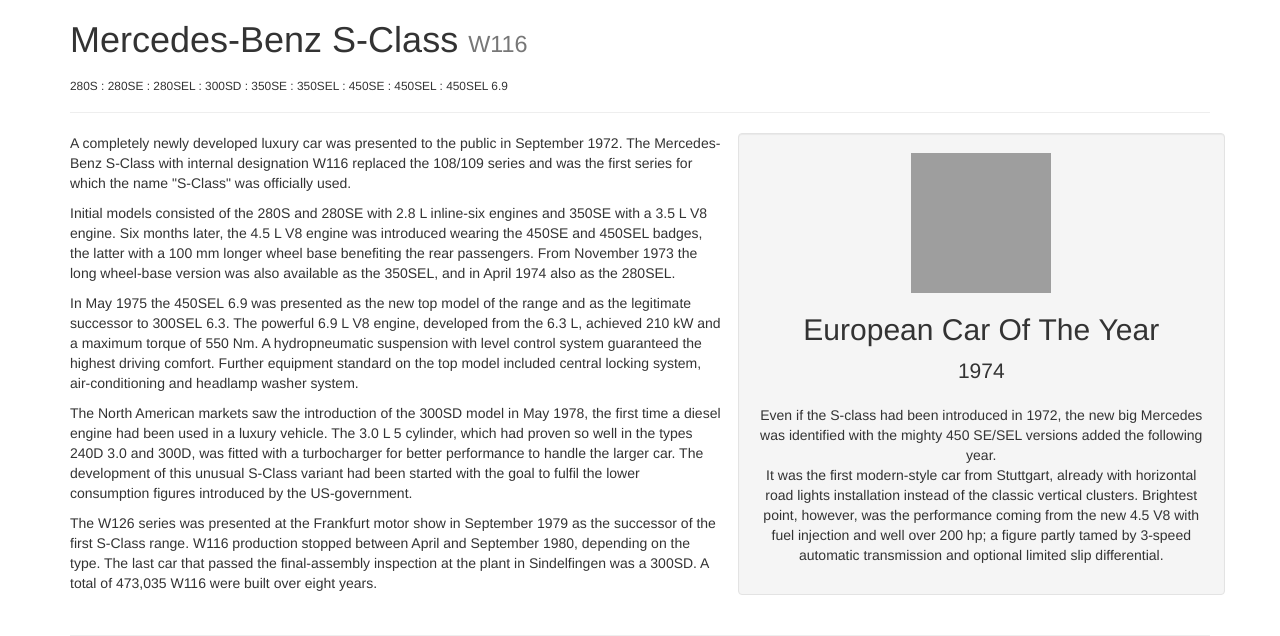
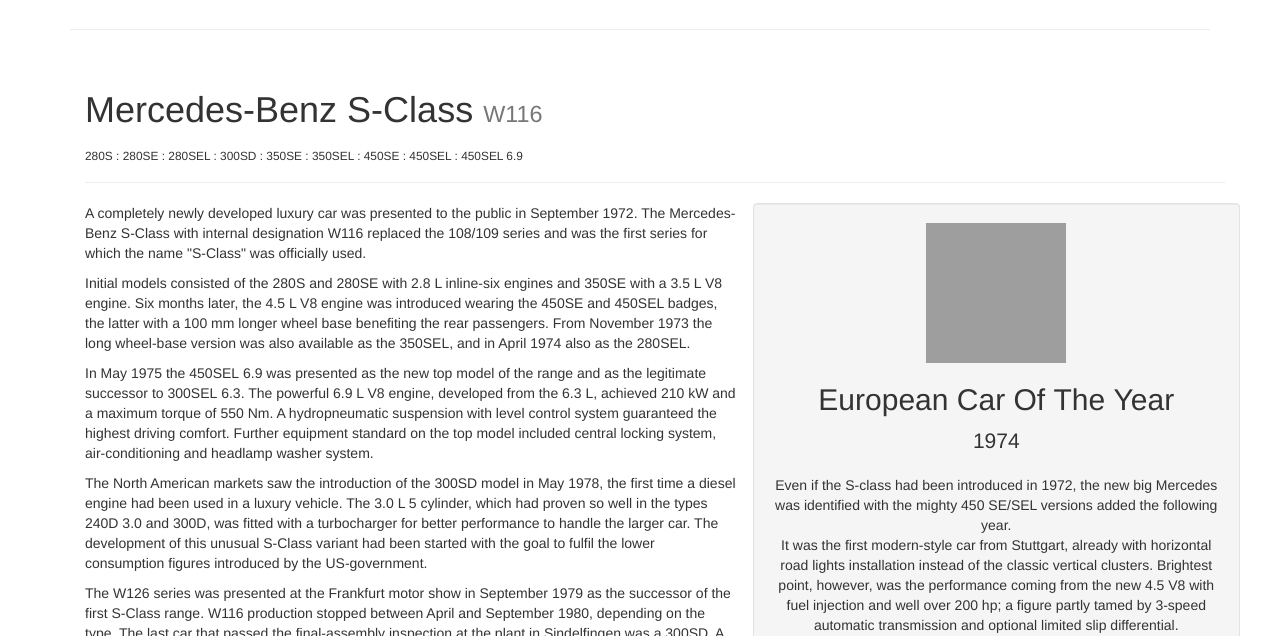
Before and after one commit to W116org/w116org.github.io, a Jekyll site: the page built from index.html, in a window 1280 px wide. Shown: the part 392-1028 px from the top of the page. Built offline with Jekyll 4.4.1, drawn with Linux system fonts in a browser that asks for light colours; nearby versions of some CDN libraries; comment, search, counter and statistics services are not loaded; grey boxes are pictures that could not be loaded.

Commit message:
Update default.html

```diff
--- a/_layouts/default.html
+++ b/_layouts/default.html
@@ -20,7 +20,13 @@
 
 	{% include banner.html %}
 
+<div id="content" class="container">
+
+	{% include header.html %}
+
 	{{ content }}
+
+</div> <!-- End of content -->
 
 	{% include footer.html %}
 
```
